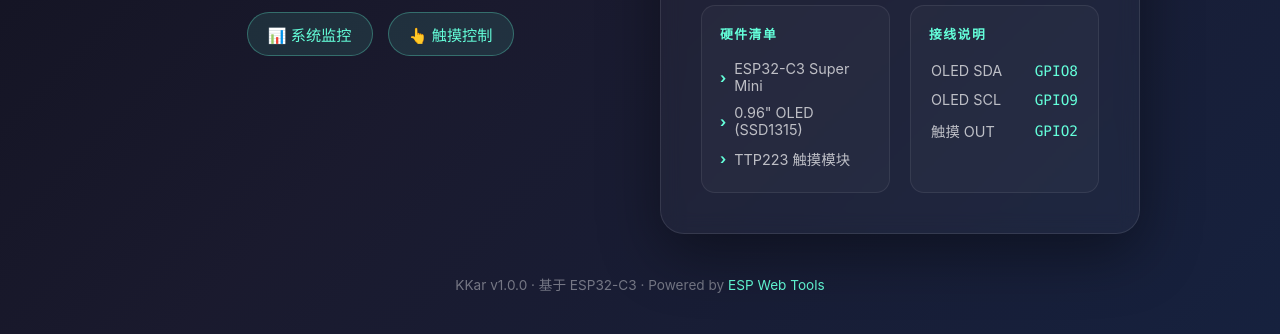
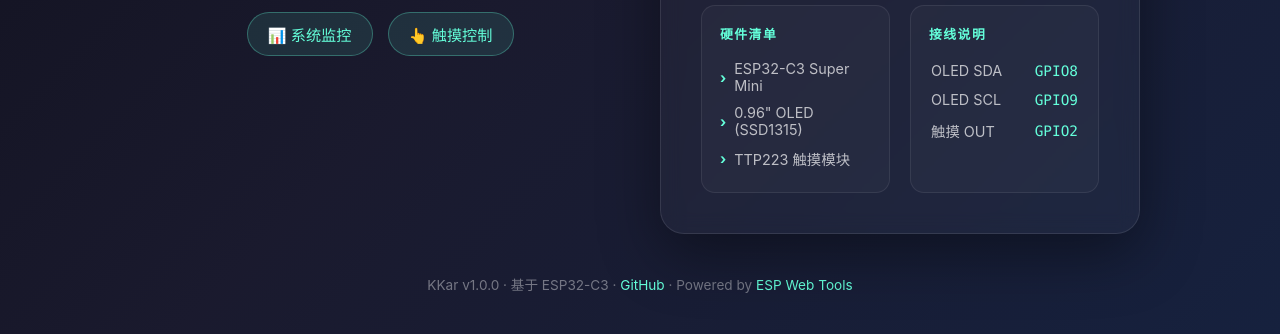
Before and after one commit to qielantingyu2026/ESP32, a plain HTML site: page kkar-flasher/index.html in a window 1280 px wide. Shown: the part 595-929 px from the top of the page. Drawn offline with Linux system fonts and the light colour scheme.

Commit message:
feat: 烧录页面添加 GitHub 链接

```diff
--- a/kkar-flasher/index.html
+++ b/kkar-flasher/index.html
@@ -435,7 +435,7 @@
         </div>
 
         <footer>
-            <p>KKar v1.0.0 · 基于 ESP32-C3 · Powered by <a href="https://esphome.github.io/esp-web-tools/" target="_blank">ESP Web Tools</a></p>
+            <p>KKar v1.0.0 · 基于 ESP32-C3 · <a href="https://github.com/qielantingyu2026/ESP32" target="_blank">GitHub</a> · Powered by <a href="https://esphome.github.io/esp-web-tools/" target="_blank">ESP Web Tools</a></p>
         </footer>
     </div>
 </body>
```
